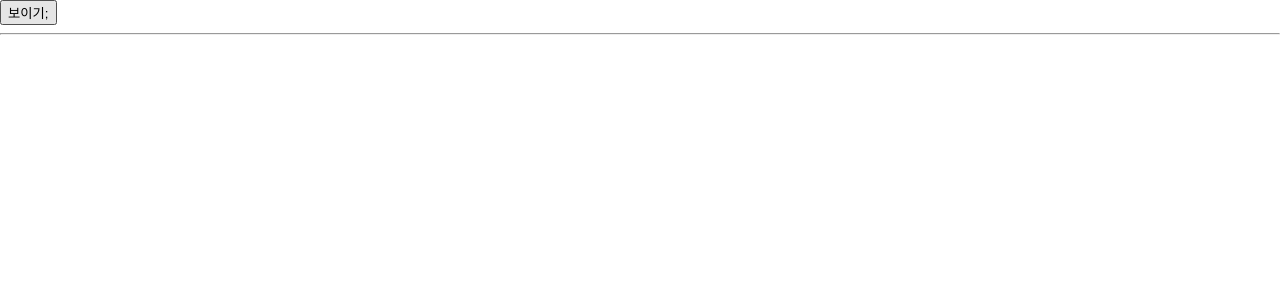
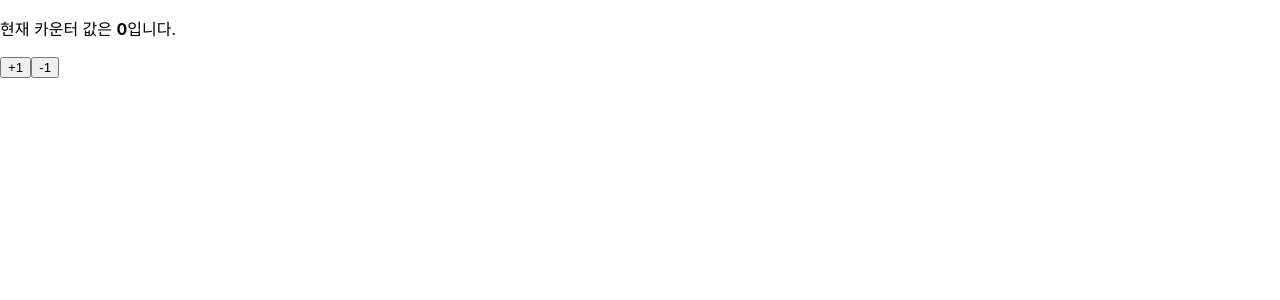
Before and after one commit to seedevk8s/hooks-tutorial, a React (Create React App) app: page / in a window 1280 px wide. Shown: the top 300 px of the page. Built offline with nearby package versions, Linux system fonts and the light colour scheme.

Commit message:
useReducer-- 카운터 구현하기

```diff
--- a/src/App.js
+++ b/src/App.js
@@ -1,21 +1,11 @@
-import React, { useState } from 'react';
-import Info from './Info'
+import React from 'react';
+import Counter from "./Counter";
+
 
 const App = () => {
-  const [visible, setVisible] = useState(false);
 
     return (
-        <div>
-          <button
-            onClick={() => {
-              setVisible(!visible);
-            }}
-          >
-            {visible ? '숨기기' : '보이기'};
-          </button>
-          <hr />
-          {visible && <Info/>}
-        </div>
+        <Counter/>
     );
 };
 
--- a/src/Counter.js
+++ b/src/Counter.js
@@ -1,15 +1,28 @@
-import React, { useState } from 'react';
+import React, { useReducer } from 'react';
+
+function reducer(state, action) {
+    // action.type에 따라 다른 작업 수행
+    switch (action.type) {
+        case 'INCREMENT':
+            return { value: state.value + 1 };
+        case 'DECREMENT':
+            return { value: state.value - 1 };
+        default:
+            //아무것도 해당되지 않을 때 기존 상태 반환
+            return state;
+    }
+}
 
 const Counter = () => {
-    const [ value, setValue ] = useState(0);
+    const [ state, dispatch ] = useReducer(reducer,{value: 0});
 
     return (
         <div>
             <p>
-                현재 카운터 값은 <b>{value}</b>입니다.
+                현재 카운터 값은 <b>{state.value}</b>입니다.
             </p>
-            <button onClick={() => setValue(value + 1)}>+1</button>
-            <button onClick={() => setValue( value - 1)}>-1</button>
+            <button onClick={() => dispatch({ type: 'INCREMENT'})}>+1</button>
+            <button onClick={() => dispatch({ type: 'DECREMENT'})}>-1</button>
         </div>
     );
 };
```
